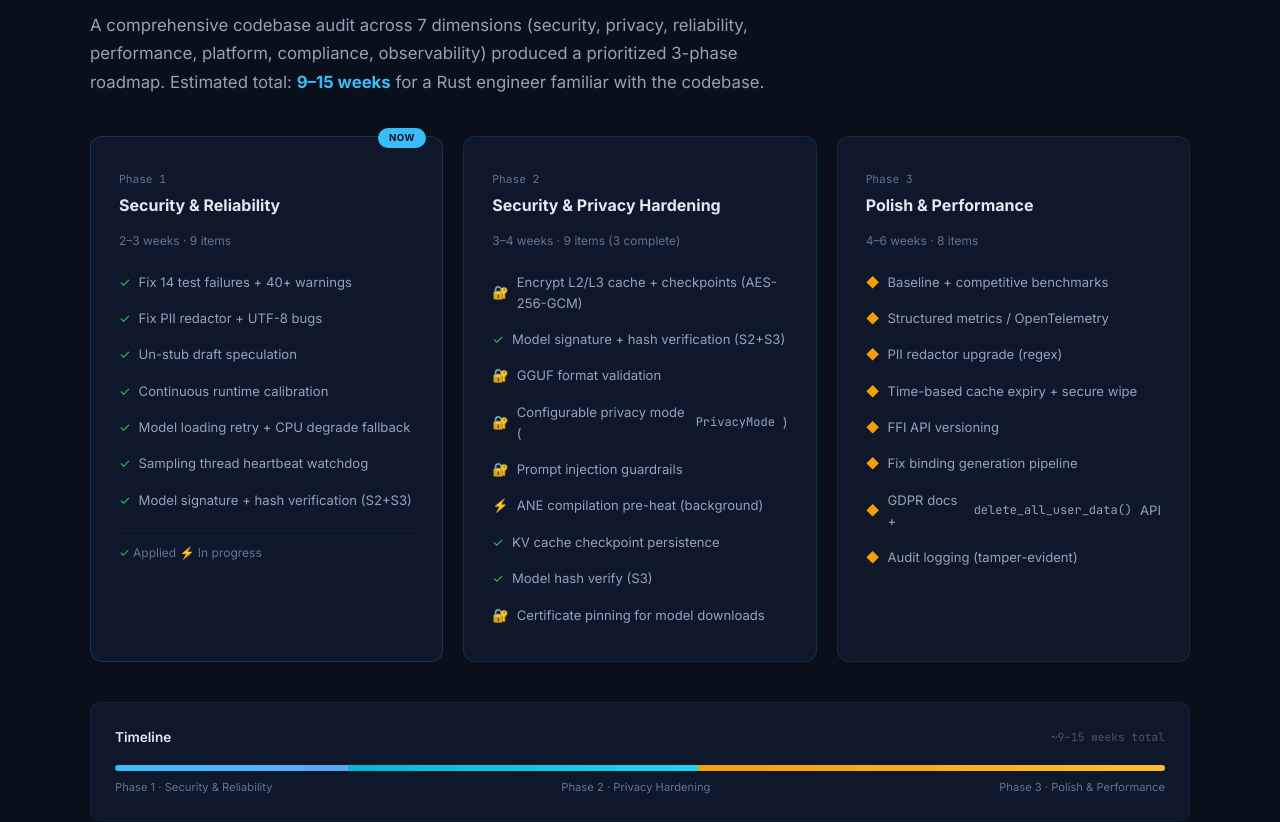
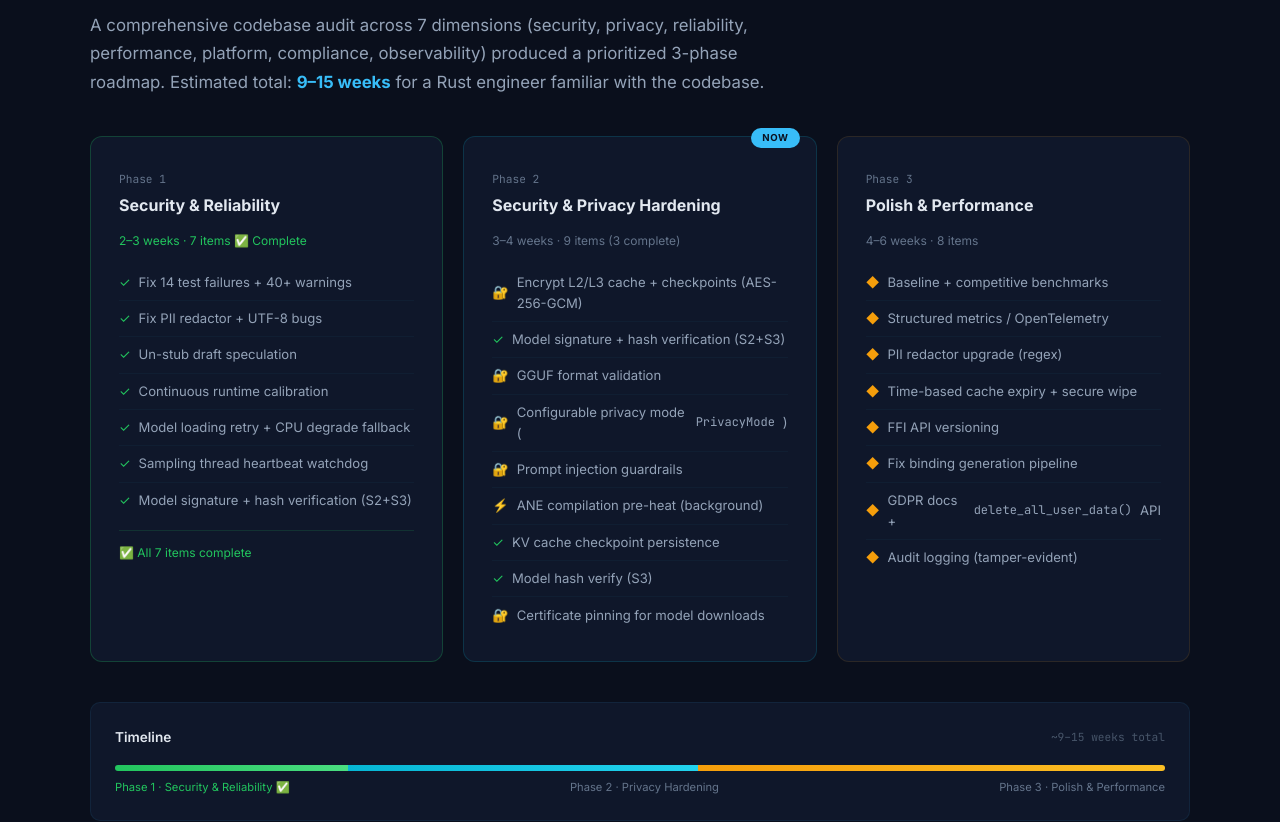
Before and after one commit to achmadk/atheer-rust, a website: page landing-page/index.html in a window 1280 px wide. Shown: the part 9040-9862 px from the top of the page. Drawn offline with Linux system fonts and the light colour scheme.

Commit message:
ui: :lipstick: update landing page
change now badge into phase 2. all phase 1 completed

```diff
--- a/landing-page/index.html
+++ b/landing-page/index.html
@@ -987,12 +987,11 @@ engine.initialize()
     <div style="display: grid; grid-template-columns: repeat(auto-fill, minmax(300px, 1fr)); gap: 1.25rem; margin-top: 2.5rem;">
 
       <!-- Phase 1 -->
-      <div class="feature-card" style="border-color: rgba(56,189,248,.18); position: relative;">
-        <div style="position: absolute; top: -.6rem; right: 1rem; background: #38BDF8; color: #0B1120; font-size: .6rem; font-weight: 700; padding: .15rem .7rem; border-radius: 100px; text-transform: uppercase; letter-spacing: .06em;">NOW</div>
+      <div class="feature-card" style="border-color: rgba(34,197,94,.25); position: relative;">
         <div style="margin-bottom: .75rem;">
           <span style="font-size: .7rem; color: #64748B; font-family: 'JetBrains Mono', monospace;">Phase 1</span>
           <h3 style="font-size: 1rem; font-weight: 700; margin-top: .15rem;">Security &amp; Reliability</h3>
-          <span style="font-size: .75rem; color: #64748B;">2&ndash;3 weeks · 9 items</span>
+          <span style="font-size: .75rem; color: #22C55E;">2&ndash;3 weeks · 7 items ✅ Complete</span>
         </div>
         <ul style="list-style: none; padding: 0; margin: 0;">
           <li style="padding: .45rem 0; border-bottom: 1px solid rgba(56,189,248,.04); font-size: .82rem; color: #94A3B8; display: flex; align-items: center; gap: .5rem;">
@@ -1017,13 +1016,14 @@ engine.initialize()
             <span style="color: #22C55E;">✓</span> Model signature + hash verification (S2+S3)
           </li>
         </ul>
-        <div style="margin-top: .75rem; padding-top: .75rem; border-top: 1px solid rgba(56,189,248,.06); font-size: .75rem; color: #64748B;">
-          <span style="color: #22C55E;">✓</span> Applied <span style="color: #F59E0B;">⚡</span> In progress
+        <div style="margin-top: .75rem; padding-top: .75rem; border-top: 1px solid rgba(34,197,94,.15); font-size: .75rem; color: #22C55E;">
+          ✅ All 7 items complete
         </div>
       </div>
 
       <!-- Phase 2 -->
-      <div class="feature-card" style="border-color: rgba(6,182,212,.15);">
+      <div class="feature-card" style="border-color: rgba(6,182,212,.18); position: relative;">
+        <div style="position: absolute; top: -.6rem; right: 1rem; background: #38BDF8; color: #0B1120; font-size: .6rem; font-weight: 700; padding: .15rem .7rem; border-radius: 100px; text-transform: uppercase; letter-spacing: .06em;">NOW</div>
         <div style="margin-bottom: .75rem;">
           <span style="font-size: .7rem; color: #64748B; font-family: 'JetBrains Mono', monospace;">Phase 2</span>
           <h3 style="font-size: 1rem; font-weight: 700; margin-top: .15rem;">Security &amp; Privacy Hardening</h3>
@@ -1103,12 +1103,12 @@ engine.initialize()
         <span style="font-size: .7rem; color: #475569; font-family: 'JetBrains Mono', monospace;">~9–15 weeks total</span>
       </div>
       <div style="display: flex; align-items: center; gap: 0; height: 6px; border-radius: 3px; overflow: hidden;">
-        <div style="flex: 2; height: 100%; background: linear-gradient(90deg, #38BDF8, #60A5FA);"></div>
+        <div style="flex: 2; height: 100%; background: linear-gradient(90deg, #22C55E, #4ADE80);"></div>
         <div style="flex: 3; height: 100%; background: linear-gradient(90deg, #06B6D4, #22D3EE);"></div>
         <div style="flex: 4; height: 100%; background: linear-gradient(90deg, #F59E0B, #FBBF24);"></div>
       </div>
       <div style="display: flex; justify-content: space-between; margin-top: .5rem; font-size: .7rem; color: #64748B;">
-        <span>Phase 1 · Security &amp; Reliability</span>
+        <span style="color: #22C55E;">Phase 1 · Security &amp; Reliability ✅</span>
         <span>Phase 2 · Privacy Hardening</span>
         <span>Phase 3 · Polish &amp; Performance</span>
       </div>
```
